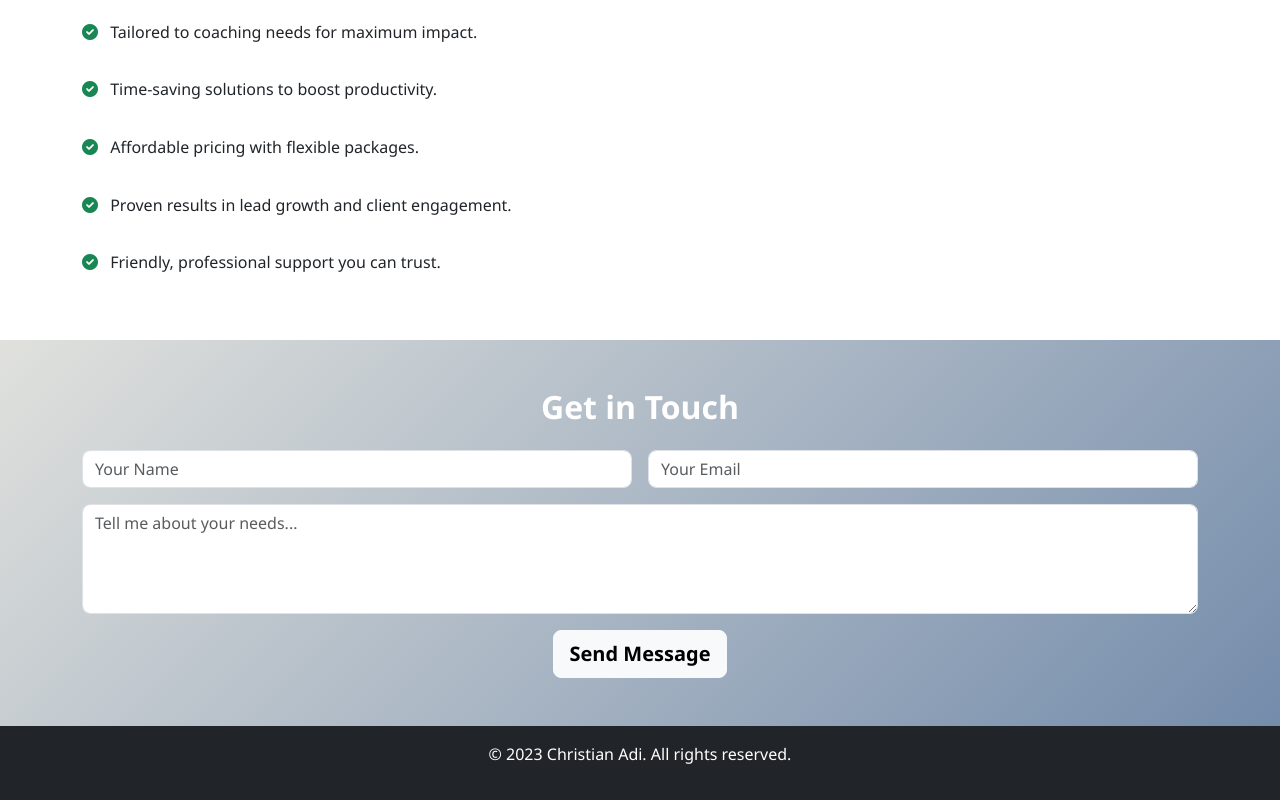
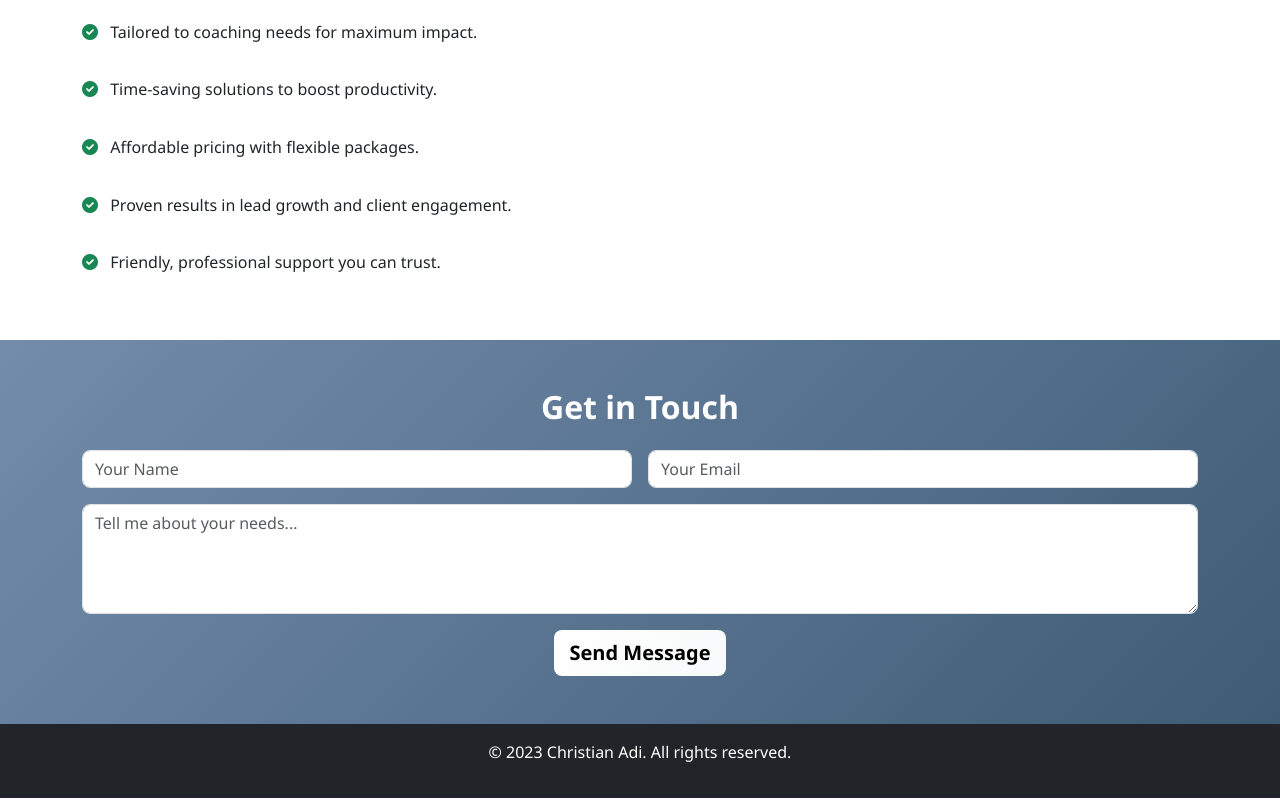
Before and after one commit to ChristiaanAP/Virtual-Assistant, a plain HTML site: page index.html in a window 1280 px wide. Shown: the part 1919-2719 px from the top of the page. Drawn offline with nearby package versions, Linux system fonts and the light colour scheme.

Commit message:
fix contact form link + change color background

```diff
--- a/index.html
+++ b/index.html
@@ -154,7 +154,7 @@
 <section id="contact" class="py-5 gradient-bg text-white">
     <div class="container">
         <h2 class="text-center fw-bold mb-4">Get in Touch</h2>
-        <form action="https://forms.gle/86g6k8TVydMn9nZa6" method="POST" target="_blank" class="row g-3 justify-content-center">
+        <form action="https://docs.google.com/forms/u/0/d/e/1FAIpQLScFiwJHxhy2vOb-K8twyVw69BFoyxFLc40czLaUnFY5tNaxJQ/formResponse" method="POST" target="_blank" class="row g-3 justify-content-center">
             <div class="col-md-6">
                 <input type="text" name="584697787" class="form-control" placeholder="Your Name" required>
             </div>
--- a/styles.css
+++ b/styles.css
@@ -11,7 +11,7 @@ body {
 }
 
 .gradient-bg {
-    background: linear-gradient(135deg, #E0E1DD 0%, #748CAB 100%);
+    background: linear-gradient(135deg, #748CAB 0%, #3E5C76 100%);
 }
 
 .card {
@@ -42,7 +42,7 @@ body {
     border-radius: 0.5rem;
 }
 
-.btn-light:hover {
+.btn-light {
     background: linear-gradient(135deg, #fff 0%, #f8f9fa 100%);
     border: none;
 }
```
